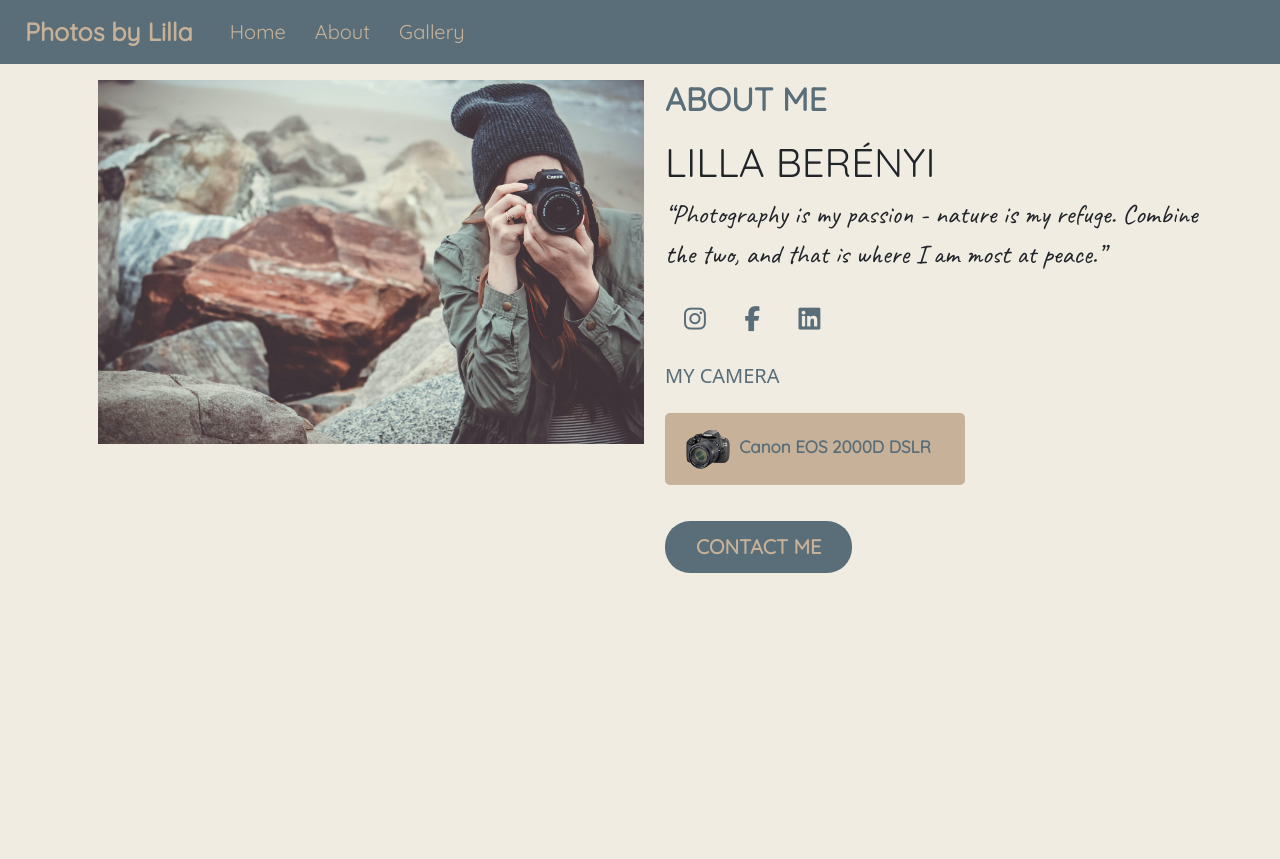
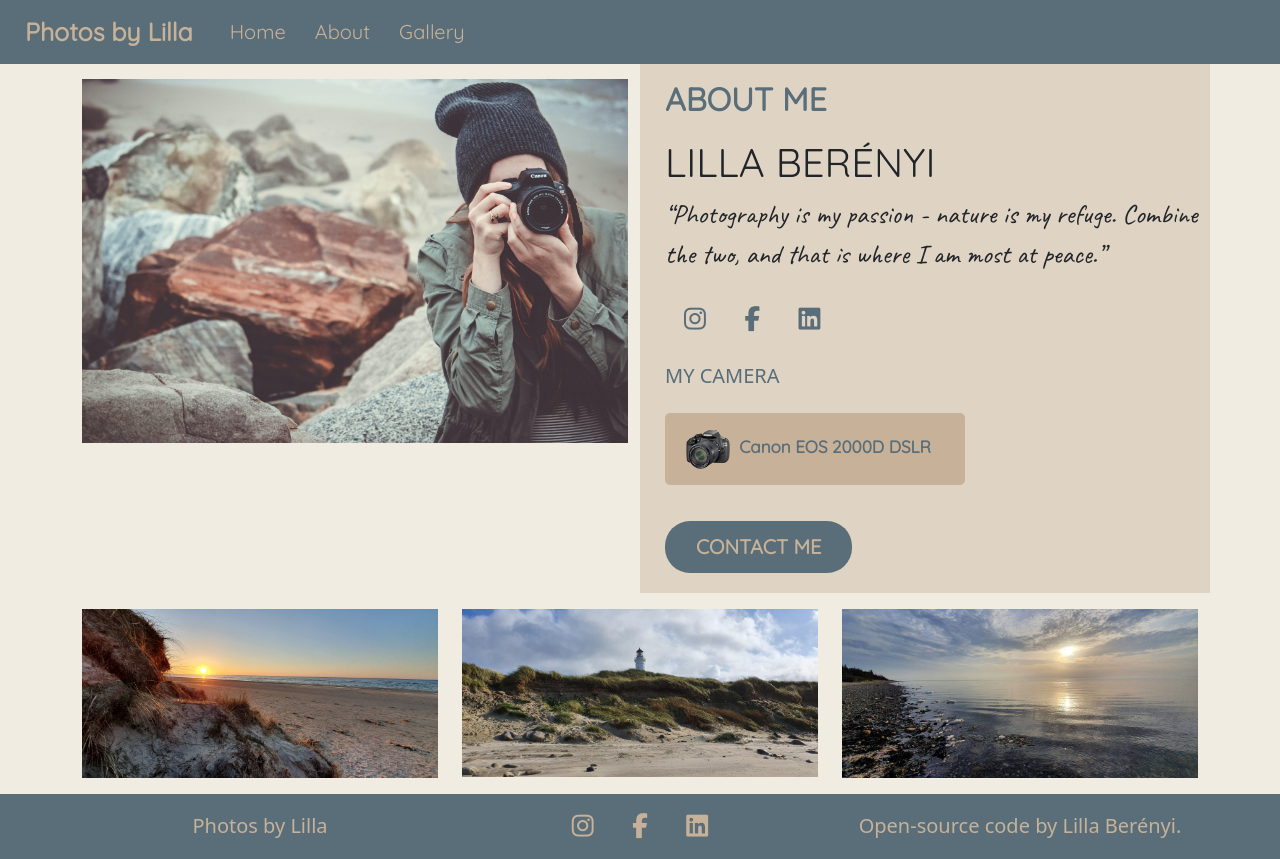
Before and after one commit to Lilla-ctrl/responsive-project, a plain HTML site: page about.html in a window 1280 px wide. Before the commit the page ends 800 px from the top, so only its background shows below. Drawn offline with nearby package versions, Linux system fonts and the light colour scheme.

Commit message:
Imrpoved about page + footer

```diff
--- a/about.html
+++ b/about.html
@@ -41,9 +41,7 @@
         </button>
         <div class="collapse navbar-collapse" id="navbarNavAltMarkup">
           <div class="navbar-nav">
-            <a class="nav-link" href="index.html"
-              >Home</a
-            >
+            <a class="nav-link" href="index.html">Home</a>
             <a class="nav-link" href="about.html">About</a>
             <a class="nav-link" href="gallery.html">Gallery</a>
           </div>
@@ -56,7 +54,7 @@
           <img
             src="media/background2.jpg"
             alt="woman with camera"
-            class="img-fluid about-image m-3"
+            class="img-fluid about-image"
           />
         </div>
         <div class="col-md-6 about">
@@ -81,7 +79,35 @@
           <a href="mailto:berenyi.lilu@gmail.com" class="btn">CONTACT ME</a>
         </div>
       </div>
+      <div class="row">
+        <div class="col-md-4">
+          <img src="media/11.jpg" alt="" class="img-fluid mb-2 mt-3" />
+        </div>
+        <div class="col-md-4">
+          <img src="media/8.jpg" alt="" class="img-fluid mb-2 mt-3" />
+        </div>
+        <div class="col-md-4">
+          <img src="media/4.jpg" alt="" class="img-fluid mb-2 mt-3" />
+        </div>
+      </div>
     </div>
+
+    <div class="footer mt-2 p-1">
+      <div class="container">
+        <div class="row">
+          <div class="col-md-4 footer-text">Photos by Lilla</div>
+          <div class="col-md-4 footer-icons">
+            <i class="fa-brands fa-instagram m-3"></i>
+            <i class="fa-brands fa-facebook-f m-3"></i>
+            <i class="fa-brands fa-linkedin m-3"></i>
+          </div>
+          <div class="col-md-4 footer-text">
+            Open-source code by Lilla Berényi.
+          </div>
+        </div>
+      </div>
+    </div>
+
     <script src="src/script.js"></script>
     <script
       src="https://kit.fontawesome.com/d15ed09dfb.js"
--- a/src/style.css
+++ b/src/style.css
@@ -26,6 +26,15 @@ a {
 .navbar-light .navbar-nav .nav-link {
   color: #c7b198;
   font-size: 20px;
+}
+
+.about {
+  background-color: #DFD3C3;
+}
+
+.about-image {
+  margin-top: 15px;
+  margin-bottom: 15px;
 }
 
 .about h1,
@@ -73,6 +82,7 @@ h5 {
   font-size: 20px;
   padding: 10px 30px 10px 30px;
   margin-top: 20px;
+  margin-bottom: 20px;
 }
 
 .about a:hover {
@@ -130,3 +140,21 @@ h5 {
     max-width: 100%;
   }
 }
+
+.footer {
+  background-color:#596e79;
+}
+
+.footer-text {
+  text-align: center;
+  font-size: 20px;
+  vertical-align: middle;
+  line-height: 1.5cm;
+  color:#c7b198;
+}
+
+.footer-icons {
+  text-align: center;
+  font-size: 25px;
+  color:#c7b198;
+}
```
Also changed, not shown: gallery.html (+21 -1 lines), index.html (+5 -1 lines).
